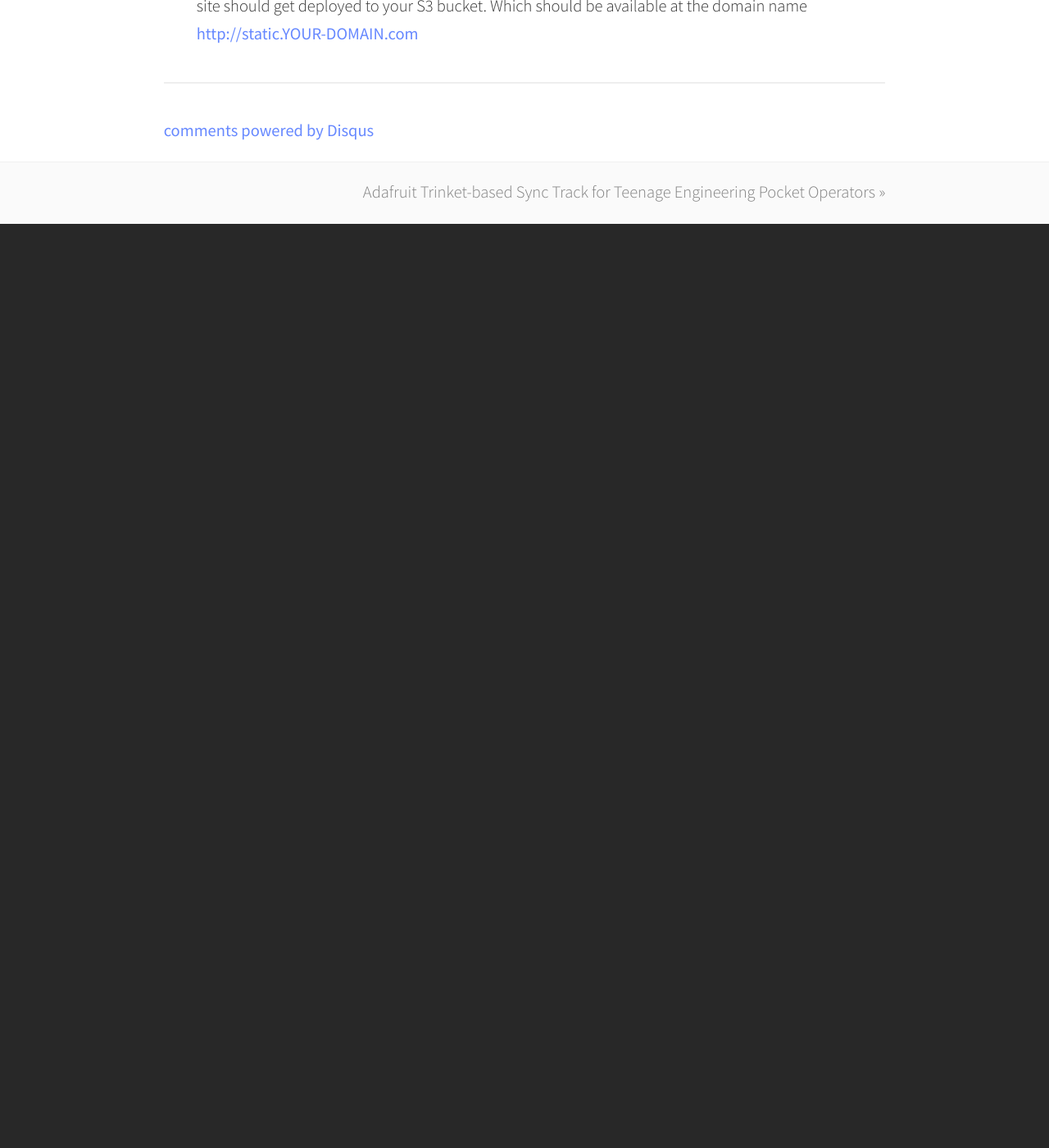
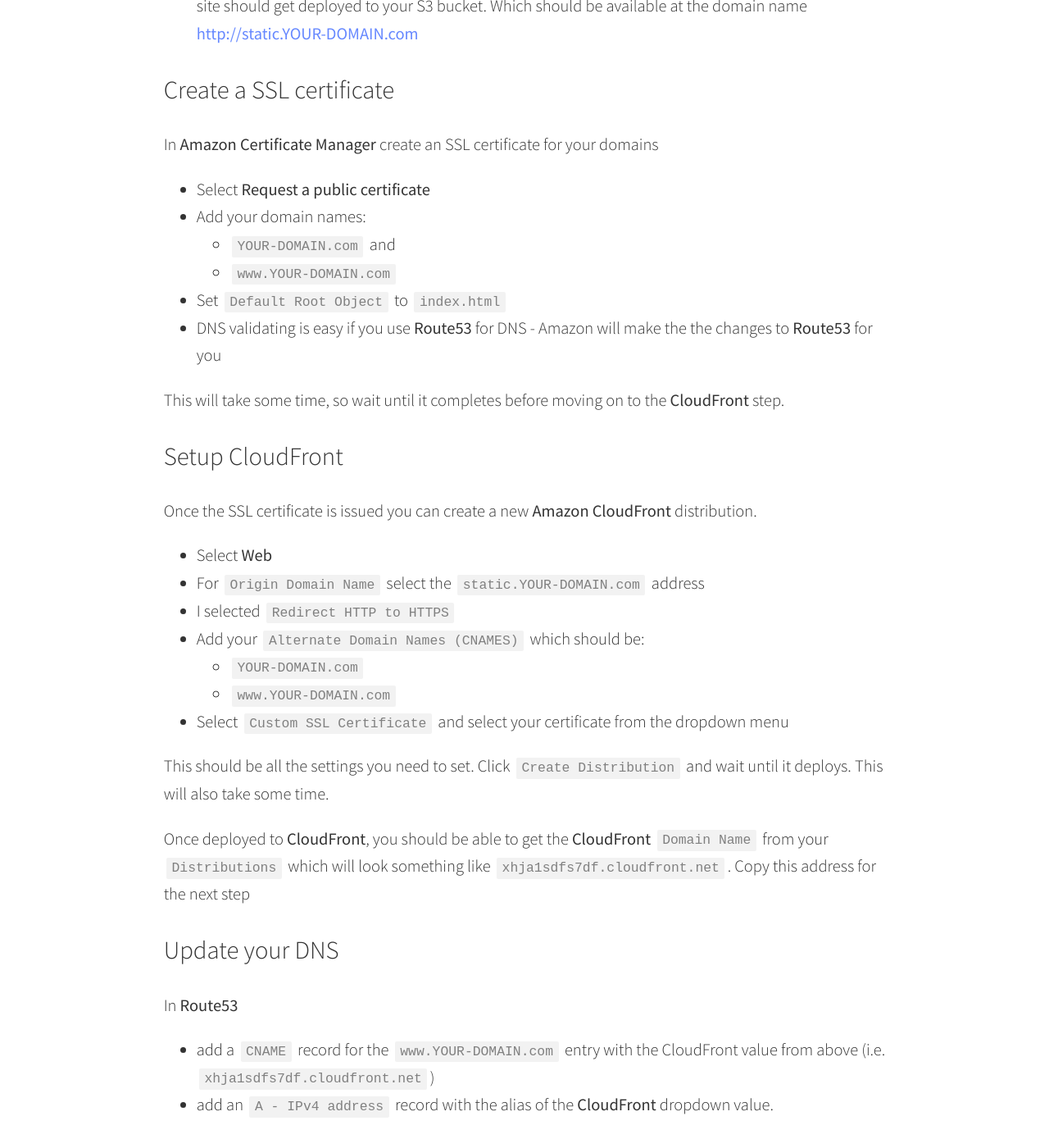
Before and after one commit to funkfinger/wigg.in, a Jekyll site: the page built from _posts/2018-08-25-steps-to-jekyll-hosting-on-s-and-cloudfront-with-ssl.md, in a window 1280 px wide and 1400 px high, scrolled down 2766 px. Shown: the whole window at 82% size. Built offline with Jekyll 4.4.1, drawn with Linux system fonts in a browser that asks for light colours; comment, search, counter and statistics services are not loaded; before the commit the page ends 3039 px from its top, so only the background shows below that.

Commit message:
updates to amazon hosting post

```diff
--- a/_posts/2018-08-25-steps-to-jekyll-hosting-on-s-and-cloudfront-with-ssl.md
+++ b/_posts/2018-08-25-steps-to-jekyll-hosting-on-s-and-cloudfront-with-ssl.md
@@ -69,10 +69,48 @@
 In **Route 53** click `Create Record Set` and create an `A - IPv4 address` with a name of `static` and that is an **alias** to the `static.YOUR-DOMAIN.com` S3 bucket.
 
 **EASY:** Using forestry.io to deploy
----------------------------
+-------------------------------------
 
 An easy way to now deploy the site is using [forestry.io](forestry.io) which is a tool to edit Jekyll (and Hugo) sites online. Behind the scenes you are just editing and commiting the post files to GitHub.
 
 1. Import the GitHub repo to forestry.io
 2. Under the `Settings` side menu, click on `Deployment` and select `Amazon S3` filling in the correct bucket name (`static.YOUR-DOMAIN.com`) and the `Access Key` and `Secret` from the `IAM` `CSV`
 3. If all goes swimmingly, you should be able to make an edit using the forestry.io online editor and the site should get deployed to your S3 bucket. Which should be available at the domain name [http://static.YOUR-DOMAIN.com](http://static.YOUR-DOMAIN.com)
+
+Create a SSL certificate
+------------------------
+
+In **Amazon Certificate Manager** create an SSL certificate for your domains
+
+* Select **Request a public certificate**
+* Add your domain names:
+    * `YOUR-DOMAIN.com` and
+    * `www.YOUR-DOMAIN.com`
+* Set `Default Root Object` to `index.html`
+* DNS validating is easy if you use **Route53** for DNS - Amazon will make the the changes to **Route53** for you
+
+This will take some time, so wait until it completes before moving on to the **CloudFront** step.
+
+Setup CloudFront
+----------------
+
+Once the SSL certificate is issued you can create a new **Amazon CloudFront** distribution.
+
+* Select **Web**
+* For `Origin Domain Name` select the `static.YOUR-DOMAIN.com` address
+* I selected `Redirect HTTP to HTTPS`
+* Add your `Alternate Domain Names (CNAMES)` which should be:
+    * `YOUR-DOMAIN.com`
+    * `www.YOUR-DOMAIN.com`
+* Select `Custom SSL Certificate` and select your certificate from the dropdown menu
+
+This should be all the settings you need to set. Click `Create Distribution` and wait until it deploys. This will also take some time.
+
+Once deployed to **CloudFront**, you should be able to get the **CloudFront** `Domain Name` from your `Distributions` which will look something like `xhja1sdfs7df.cloudfront.net`. Copy this address for the next step
+
+Update your DNS
+---------------
+In **Route53**
+
+* add a `CNAME` record for the `www.YOUR-DOMAIN.com` entry with the CloudFront value from above (i.e. `xhja1sdfs7df.cloudfront.net`)
+* add an `A - IPv4 address` record with the alias of the **CloudFront** dropdown value.
```
